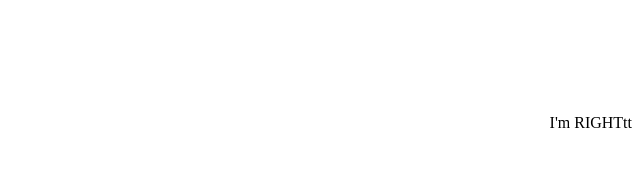
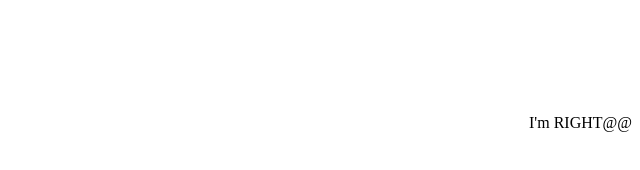
Before and after one commit to YuriSoma/coursera-test, a plain HTML site: page site/index.html in a window 1280 px wide. Shown: the full height of the page, 640-1280 px from the left. Drawn offline with Linux system fonts and the light colour scheme.

Commit message:
Second MOD!!

```diff
--- a/site/index.html
+++ b/site/index.html
@@ -7,7 +7,7 @@
 <body>
 	<h1>Look who came back?</h1>
 	<p title="Hi I'm P">put your mouse on me ;)</p>
-	<p  align="right">I'm RIGHTtt</p>
+	<p  align="right">I'm RIGHT@@</p>
 </body>
 
 </html>
```
